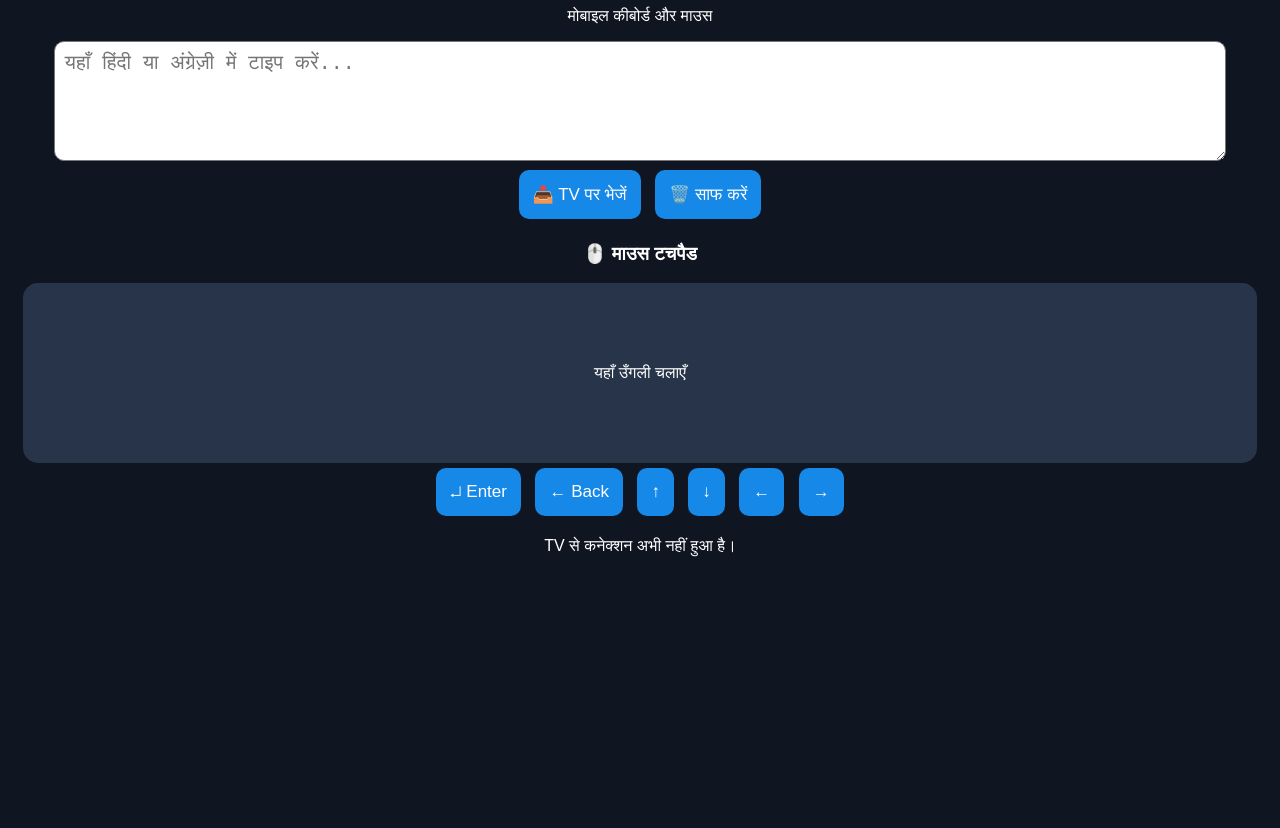
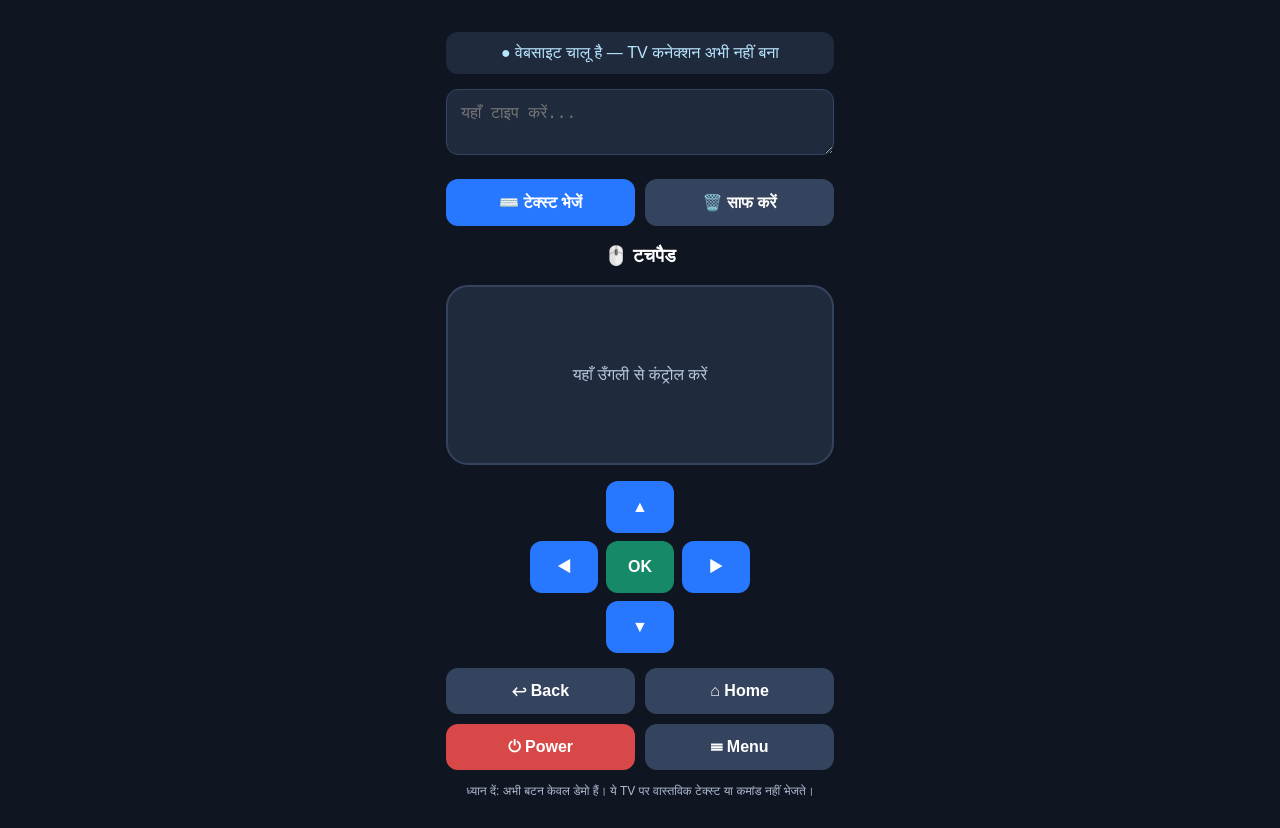
Before and after one commit to princesonime2002-cyber/smart-tv-keyboard-mouse, a plain HTML site: page index.html in a window 1280 px wide. Shown: the part 97-925 px from the top of the page. Before the commit the page ends 800 px from the top, so only its background shows below. Drawn offline with Linux system fonts and the light colour scheme.

Commit message:
Refactor Smart TV Remote HTML and CSS styles
Updated the HTML structure and styles for the Smart TV Remote interface, including changes to the header, buttons, and text areas.

```diff
--- a/index.html
+++ b/index.html
@@ -2,90 +2,144 @@
 <html lang="hi">
 <head>
 <meta charset="UTF-8">
-<meta name="viewport" content="width=device-width, initial-scale=1.0">
-<title>Smart TV Keyboard & Mouse</title>
+<meta name="viewport" content="width=device-width, initial-scale=1">
+<title>Smart TV Remote</title>
 <style>
-body {
-  font-family: Arial, sans-serif;
-  background: #101522;
-  color: white;
-  text-align: center;
-  padding: 15px;
+*{box-sizing:border-box}
+body{
+  margin:0;
+  background:#101522;
+  color:white;
+  font-family:Arial,sans-serif;
+  text-align:center;
 }
-h1 { color: #4fc3f7; }
-textarea {
-  width: 95%;
-  height: 120px;
-  font-size: 20px;
-  border-radius: 10px;
-  padding: 10px;
-  box-sizing: border-box;
+header{padding:20px 10px}
+h1{margin:0;font-size:25px}
+header p{color:#aebbd1;font-size:14px}
+.panel{
+  max-width:420px;
+  margin:auto;
+  padding:16px;
 }
-button {
-  padding: 14px;
-  margin: 5px;
-  border: none;
-  border-radius: 10px;
-  font-size: 17px;
-  background: #1688e8;
-  color: white;
+.status{
+  background:#202a3d;
+  padding:12px;
+  border-radius:12px;
+  margin-bottom:15px;
+  color:#b8e6ff;
 }
-#pad {
-  height: 180px;
-  background: #273449;
-  border-radius: 15px;
-  margin-top: 15px;
-  display: flex;
-  align-items: center;
-  justify-content: center;
-  touch-action: none;
+input,textarea{
+  width:100%;
+  border:1px solid #35445e;
+  border-radius:12px;
+  padding:14px;
+  background:#202a3d;
+  color:white;
+  font-size:16px;
+  margin-bottom:10px;
 }
+button{
+  border:0;
+  border-radius:12px;
+  padding:14px;
+  background:#2878ff;
+  color:white;
+  font-size:16px;
+  font-weight:bold;
+  cursor:pointer;
+}
+button:active{transform:scale(.97)}
+.row{
+  display:flex;
+  gap:10px;
+  justify-content:center;
+  margin:10px 0;
+}
+.row button{flex:1}
+.secondary{background:#35445e}
+.red{background:#d94848}
+.green{background:#168a68}
+.pad{
+  background:#202a3d;
+  border:2px solid #35445e;
+  border-radius:22px;
+  height:180px;
+  display:flex;
+  align-items:center;
+  justify-content:center;
+  margin:16px 0;
+  color:#b8c8df;
+  touch-action:manipulation;
+}
+.dpad{
+  width:220px;
+  margin:15px auto;
+  display:grid;
+  grid-template-columns:1fr 1fr 1fr;
+  gap:8px;
+}
+.dpad button{padding:17px 8px}
+.small{font-size:12px;color:#aebbd1;line-height:1.5}
 </style>
 </head>
 <body>
+<header>
+<h1>📺 Smart TV Remote</h1>
+<p>Mobile Keyboard & Touchpad</p>
+</header>
 
-<h1>📺 Smart TV Remote</h1>
-<p>मोबाइल कीबोर्ड और माउस</p>
+<main class="panel">
+<div class="status" id="status">● वेबसाइट चालू है — TV कनेक्शन अभी नहीं बना</div>
 
-<textarea id="typing" placeholder="यहाँ हिंदी या अंग्रेज़ी में टाइप करें..."></textarea>
-
-<div>
-  <button onclick="sendText()">📤 TV पर भेजें</button>
-  <button onclick="document.getElementById('typing').value=''">🗑️ साफ करें</button>
+<textarea id="text" rows="2" placeholder="यहाँ टाइप करें..."></textarea>
+<div class="row">
+<button onclick="sendText()">⌨️ टेक्स्ट भेजें</button>
+<button class="secondary" onclick="clearText()">🗑️ साफ करें</button>
 </div>
 
-<h3>🖱️ माउस टचपैड</h3>
-<div id="pad">यहाँ उँगली चलाएँ</div>
-
-<div>
-  <button onclick="sendKey('ENTER')">↵ Enter</button>
-  <button onclick="sendKey('BACK')">← Back</button>
-  <button onclick="sendKey('UP')">↑</button>
-  <button onclick="sendKey('DOWN')">↓</button>
-  <button onclick="sendKey('LEFT')">←</button>
-  <button onclick="sendKey('RIGHT')">→</button>
+<h3>🖱️ टचपैड</h3>
+<div class="pad" onclick="message('टचपैड चुना गया है। वास्तविक TV नियंत्रण के लिए कनेक्शन चाहिए।')">
+यहाँ उँगली से कंट्रोल करें
 </div>
 
-<p id="status">TV से कनेक्शन अभी नहीं हुआ है।</p>
+<div class="dpad">
+<div></div><button onclick="message('ऊपर बटन दबाया गया')">▲</button><div></div>
+<button onclick="message('बायाँ बटन दबाया गया')">◀</button>
+<button class="green" onclick="message('OK बटन दबाया गया')">OK</button>
+<button onclick="message('दायाँ बटन दबाया गया')">▶</button>
+<div></div><button onclick="message('नीचे बटन दबाया गया')">▼</button><div></div>
+</div>
+
+<div class="row">
+<button class="secondary" onclick="message('Back बटन दबाया गया')">↩ Back</button>
+<button class="secondary" onclick="message('Home बटन दबाया गया')">⌂ Home</button>
+</div>
+<div class="row">
+<button class="red" onclick="message('वास्तविक TV नियंत्रण अभी कनेक्ट नहीं है')">⏻ Power</button>
+<button class="secondary" onclick="message('Menu बटन दबाया गया')">☰ Menu</button>
+</div>
+
+<p class="small">
+ध्यान दें: अभी बटन केवल डेमो हैं। ये TV पर वास्तविक टेक्स्ट या कमांड नहीं भेजते।
+</p>
+</main>
 
 <script>
-function sendText() {
-  document.getElementById('status').textContent =
-    'टेक्स्ट तैयार है। TV पर भेजने के लिए पहले कनेक्शन जोड़ना होगा।';
+function message(msg){
+ document.getElementById('status').textContent='ℹ️ '+msg;
 }
-
-function sendKey(key) {
-  document.getElementById('status').textContent =
-    'आपने ' + key + ' बटन दबाया। TV कनेक्शन अभी जोड़ना बाकी है।';
+function sendText(){
+ const value=document.getElementById('text').value;
+ if(!value.trim()){
+   message('पहले टेक्स्ट लिखें।');
+   return;
+ }
+ message('टेक्स्ट तैयार है, लेकिन TV कनेक्शन अभी नहीं बना है।');
 }
-
-const pad = document.getElementById('pad');
-pad.addEventListener('pointermove', function(event) {
-  if (event.buttons || event.pointerType === 'touch') {
-    pad.textContent = 'माउस टचपैड सक्रिय';
-  }
-});
+function clearText(){
+ document.getElementById('text').value='';
+ message('टेक्स्ट साफ कर दिया गया।');
+}
 </script>
-
 </body>
 </html>
```
